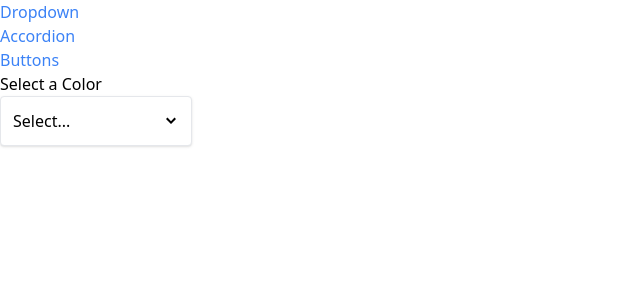
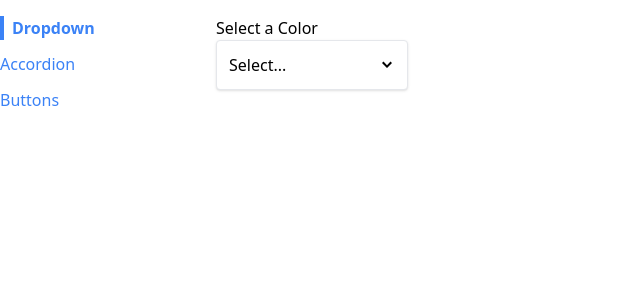
Before and after one commit to RozaliiaRusskikh/components, a React (Create React App) app: page / in a window 1280 px wide. Shown: the top 300 px of the page, without its empty margins (0-640 px from the left). Built offline with nearby package versions, Linux system fonts and the light colour scheme.

Commit message:
Navigation1

```diff
--- a/src/App.js
+++ b/src/App.js
@@ -5,9 +5,9 @@ import SideBar from './components/SideBar'
 import ButtonPage from './pages/ButtonPage'
 
 function App() {
-    return <div>
+    return <div className='container mx-auto grid grid-cols-6 gap-4 mt-4'>
         <SideBar />
-        <div>
+        <div className='col-span-5'>
             <Route path='/accordion' > <AccordionPage /></Route>
             <Route path='/' > <DropdownPage /></Route>
             <Route path='/buttons' > <ButtonPage /></Route>
--- a/src/components/Link.js
+++ b/src/components/Link.js
@@ -2,11 +2,12 @@ import classNames from "classnames";
 import useNavigation from '../hooks/use-navigation'
 
 
-function Link({ to, children }) {
+function Link({ to, children, className, activeClassName }) {
 
-    const { navigate } = useNavigation();
+    const { navigate, currentPath } = useNavigation();
 
-    const classes = classNames('text-blue-500');
+    const classes = classNames('text-blue-500', className,
+        currentPath === to && activeClassName);
 
     const handleClick = (event) => {
         if (event.metaKey || event.ctrKey) {
--- a/src/components/SideBar.js
+++ b/src/components/SideBar.js
@@ -9,10 +9,10 @@ function SideBar() {
     ];
 
     const renderedLinks = links.map((link) => {
-        return <Link key={link.label} to={link.path}>{link.label}</Link>
+        return <Link key={link.label} to={link.path} className='mb-3' activeClassName="font-bold border-l-4 border-blue-500 pl-2">{link.label}</Link>
     })
     return (
-        <div className='sticky top-0 overflow-y-scroll flex flex-col'>
+        <div className='sticky top-0 overflow-y-scroll flex flex-col items-start'>
             {renderedLinks}
         </div>
     )
```
